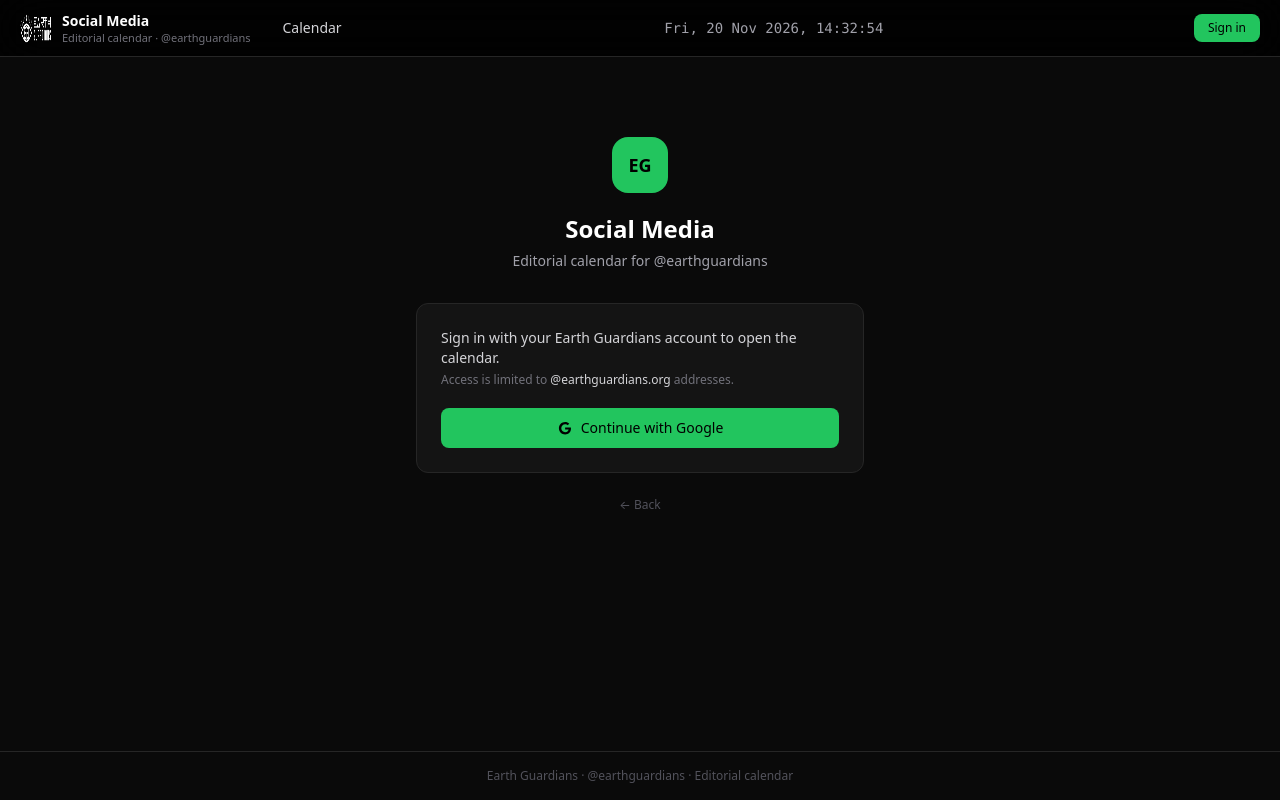
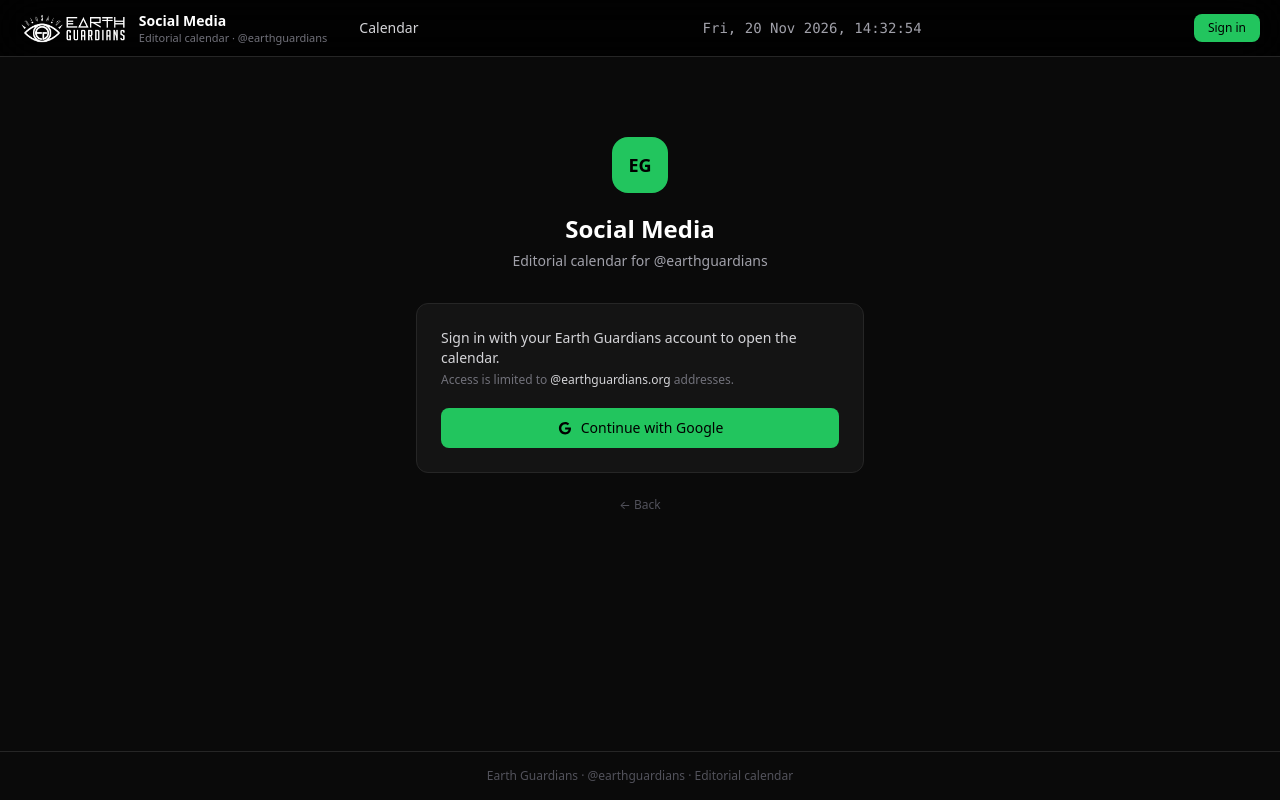
Before and after one commit to guardioesdaterra/social-media, a Nuxt app: page /login in a window 1280 px wide. Built offline with nearby package versions, Linux system fonts and the light colour scheme.

Commit message:
fix: use object-contain for logo to prevent deformation

```diff
--- a/components/AppHeader.vue
+++ b/components/AppHeader.vue
@@ -8,7 +8,7 @@
         <img
           src="/EG-Logo.webp"
           alt="EG"
-          class="h-8 w-8 shrink-0"
+          class="h-8 w-auto shrink-0 object-contain"
           aria-hidden="true"
         />
         <span class="hidden leading-tight sm:block">
```
